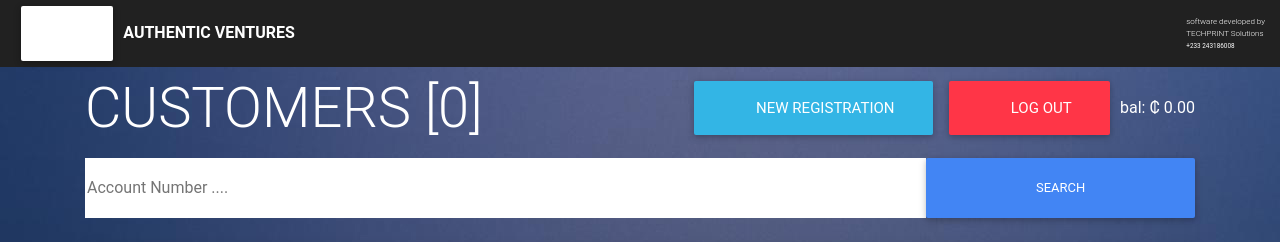
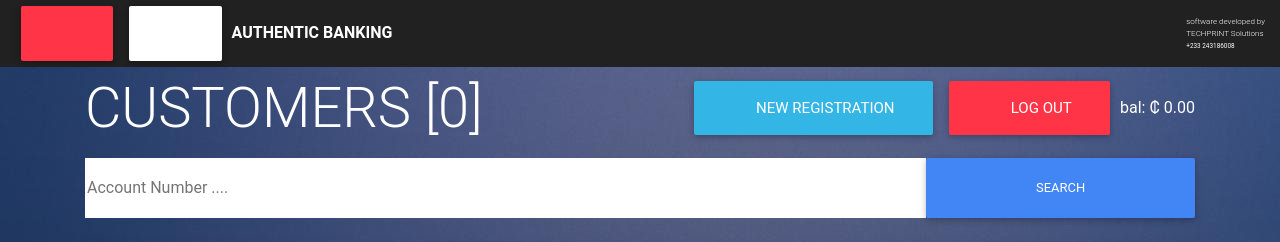
Before and after one commit to prince-cloud/bank_pos, a Django app: page /bank/index in a window 1280 px wide. Shown: the top 242 px of the page. Run offline with Django 3.2, Linux system fonts and the light colour scheme; the visitor is signed in with stand-in values (Sample User, id 1); data comes from the database, SQL or seed files in the repository; some libraries are stand-ins or nearby versions; some web fonts are replaced.

Commit message:
created separate nabar

```diff
--- a/pos/views.py
+++ b/pos/views.py
@@ -7,10 +7,10 @@ import datetime
 from . import models
 from . import forms
 # Create your views here.
-
 def index(request):
     return render(request, 'index.html')
 
+@login_required
 def pos_index(request):
     return render (request, 'pos/index.html',
     {
--- a/templates/bank/deposite.html
+++ b/templates/bank/deposite.html
@@ -1,4 +1,4 @@
-{% extends 'base.html' %}
+{% extends 'bank_base.html' %}
 {% block title %} Deposite {% endblock %}
 {% load crispy_forms_tags %}
 {% load static %}
--- a/templates/bank/edit_profile.html
+++ b/templates/bank/edit_profile.html
@@ -1,4 +1,4 @@
-{% extends 'base.html' %}
+{% extends 'bank_base.html' %}
 {% block title %} Edit Profile {% endblock %}
 {% load crispy_forms_tags %}
 {% load static %}
--- a/templates/bank/index.html
+++ b/templates/bank/index.html
@@ -1,4 +1,4 @@
-{% extends 'base.html' %}
+{% extends 'bank_base.html' %}
 {% load static %}
 {% load crispy_forms_tags %}
 
--- a/templates/bank/profile.html
+++ b/templates/bank/profile.html
@@ -1,4 +1,4 @@
-{% extends 'base.html' %}
+{% extends 'bank_base.html' %}
 {% block title %} USER PROFILE {% endblock %}
 {% load crispy_forms_tags %}
 {% load static %}
--- a/templates/bank/transactions.html
+++ b/templates/bank/transactions.html
@@ -1,4 +1,4 @@
-{% extends 'base.html' %}
+{% extends 'bank_base.html' %}
 {% block title %} Transactions PROFILE {% endblock %}
 {% load crispy_forms_tags %}
 {% load static %}
--- a/templates/bank/withdrawal.html
+++ b/templates/bank/withdrawal.html
@@ -1,4 +1,4 @@
-{% extends 'base.html' %}
+{% extends 'bank_base.html' %}
 {% block title %} Withdraw {% endblock %}
 {% load crispy_forms_tags %}
 {% load static %}
--- /dev/null
+++ b/templates/bank_base.html
@@ -0,0 +1,51 @@
+{% load static %}
+
+<!DOCTYPE html>
+<html lang="en">
+
+<head>
+    <meta charset="UTF-8">
+    <meta name="viewport" content="width=device-width, initial-scale=1.0">
+    <title>Medicare POS</title>
+    <link rel="stylesheet" href="{% static 'css/bootstrap.min.css' %}">
+    <link rel="stylesheet" href="{% static 'css/main.css' %}">
+    <link rel="stylesheet" href="{% static 'css/all.min.css' %}">
+    <link rel="stylesheet" href="{% static 'css/fontawesome.min.css' %}">
+    <link rel="stylesheet" href="{% static 'css/mdb.min.css' %}">
+    <link rel="stylesheet" href="{% static 'css/style.css' %}">
+
+    <!-- <link rel="stylesheet" href="{% static 'css/tailwind.min.css' %}" > -->
+
+</head>
+
+<body>
+
+    {% include 'bank_navbar.html' %}
+
+    {% if messages %}
+        {% for message in messages %}
+        <div class="container alert alert-{{ message.tags }} alert-dismissible fade show py-3" role="alert">
+            <strong>{{ message }}</strong>
+            <button type="button" class="close" data-dismiss="alert" aria-label="Close">
+                <span aria-hidden="true">&times;</span>
+            </button>
+        </div>
+        {% endfor %}
+    {% endif %}
+
+
+    {% block content %}
+
+    {% endblock %}
+
+    <script src="{% static 'js/fontawesome.min.js' %}"></script>
+    <script src="{% static 'js/all.min.js' %}"></script>
+    <script src="{% static 'js/jquery-slim.min.js' %}"></script>
+    <script src="{% static 'js/popper.min.js' %}"></script>
+    <script src="{% static 'js/bootstrap.min.js' %}"></script>
+    <script src="{% static 'js/mdb.min.js' %}"></script>
+
+
+</body>
+
+</html>
--- /dev/null
+++ b/templates/bank_navbar.html
@@ -0,0 +1,12 @@
+<div class="bg-dark container-fluid d-flex flex-row justify-content-between">
+    <div>
+        <a href="{% url 'bank:logout' %}" class="btn btn-lg bg-danger text-dark"><i class="fas fa-sign-out-alt text-white fa-lg"></i></a>
+        <a href="{% url 'bank:bank_index' %}" class="btn btn-lg white-bg text-dark"><i class="fas fa-home fa-lg"></i></a>
+        <a class="text-center text-white title">AUTHENTIC BANKING</a>
+    </div>
+    <div class="text-white pt-3" style="font-size: 0.5rem;">
+        software developed by <br>
+        <span>TECHPRINT Solutions</span> <br>
+        <small>+233 243186008</small>
+    </div>
+</div>
--- a/templates/navbar.html
+++ b/templates/navbar.html
@@ -1,5 +1,6 @@
 <div class="bg-dark container-fluid d-flex flex-row justify-content-between">
     <div>
+        <a href="{% url 'pos:logout' %}" class="btn btn-lg bg-danger text-dark"><i class="fas fa-sign-out-alt text-white fa-lg"></i></a>
         <a href="/" class="btn btn-lg white-bg text-dark"><i class="fas fa-home fa-lg"></i></a>
         <a class="text-center text-white title">AUTHENTIC VENTURES</a>
     </div>
```
